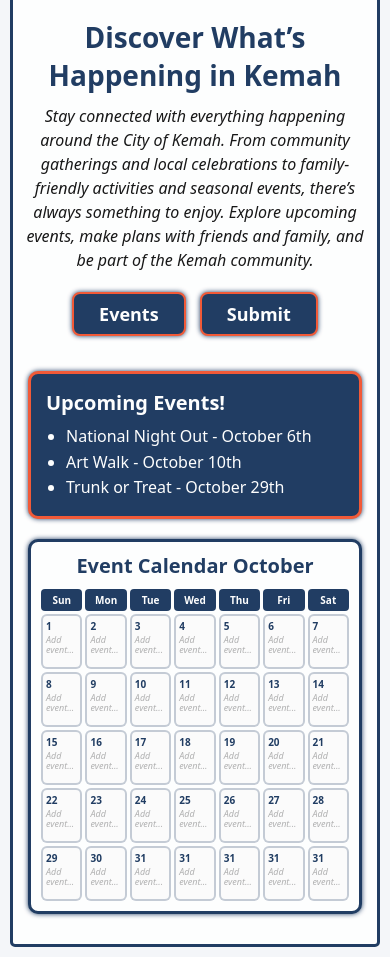
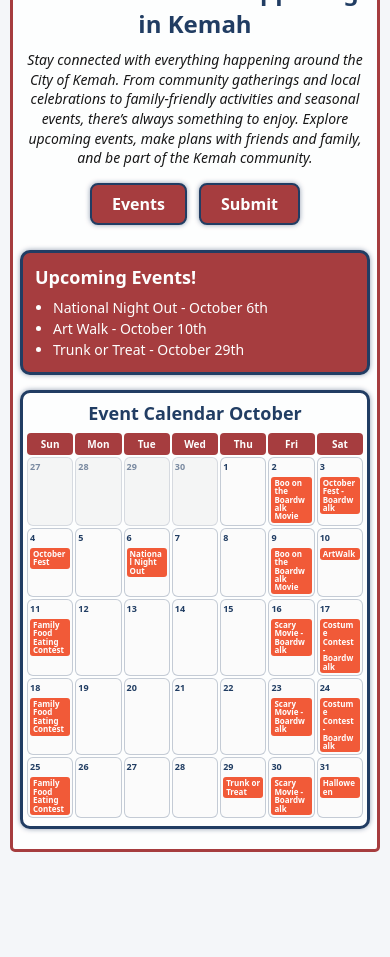
Before and after one commit to DiscoverKemah/Events-Landing-Page, a plain HTML site: page index.html in a window 390 px wide. Shown: the part 291-1248 px from the top of the page. After the commit the page ends 1153 px from the top, so only its background shows below. Drawn offline with Linux system fonts and the light colour scheme.

Commit message:
Update html and css

```diff
--- a/css/stylesheet.css
+++ b/css/stylesheet.css
@@ -29,7 +29,7 @@ body {
 
 main {
     background-color: rgb(255, 255, 255);
-    border-color: rgba(11, 42, 83);
+    border-color: rgb(158, 42, 43);
     border-style: solid;
     border-radius: 5px;
     margin: 10px;
@@ -39,22 +39,22 @@ main {
     display: inline-block;
     font-weight: bold;
     color: white;
-    background-color: rgba(11, 42, 83);
-    border: 2px solid rgba(241, 74, 36);
+    background-color: rgb(158, 42, 43);
+    border: 2px solid rgb(11, 42, 83);
     border-radius: 8px;
     text-decoration: none;
     cursor: pointer;
-    box-shadow: 0 0 5px rgba(11, 42, 83);
+    box-shadow: 0 0 5px rgba(11, 42, 83, 0.5);
     transition: transform 0.4s ease, box-shadow 0.4s ease, background-color 0.4s ease, color 0.4s ease;
 }
 
 .button:hover {
     transform: scale(1.02);
-    background-color: rgba(241, 74, 36);
-    border-color: rgba(11, 42, 83);
+    background-color: rgb(241, 74, 36);
+    border-color: rgb(246, 212, 76);
     color: white;
-    filter: drop-shadow(0 0 6px rgba(11, 42, 83));
-    box-shadow: 0 0 20px 2px rgba(11, 42, 83);
+    filter: drop-shadow(0 0 6px rgba(11, 42, 83, 0.5));
+    box-shadow: 0 0 20px 2px rgb(246, 212, 76);
 }
 
 .logo img {
@@ -63,18 +63,18 @@ main {
 }
 
 .Upcoming {
-    background-color: rgba(11, 42, 83);
+    background-color: rgb(158, 42, 43);
     border-radius: 10px;
-    border: 3px solid rgba(241, 74, 36);
-    box-shadow: 0 0 5px rgba(11, 42, 83);
+    border: 3px solid rgb(11, 42, 83);
+    box-shadow: 0 0 5px rgba(11, 42, 83, 0.5);
     transition: transform 0.4s ease, box-shadow 0.4s ease, background-color 0.4s ease, border-color 0.4s ease;
 }
 
 .Upcoming:hover {
-    border-color: rgba(11, 42, 83);
+    border-color: rgb(246, 212, 76);
     filter: drop-shadow(0 0 6px rgba(118, 3, 118, 0.5));
-    background-color: rgba(241, 74, 36);
-    box-shadow: 0 0 20px 2px rgba(11, 42, 83);
+    background-color: rgb(241, 74, 36);
+    box-shadow: 0 0 20px 2px rgb(246, 212, 76);
     transform: scale(1.011);
 }
 
@@ -92,13 +92,13 @@ main {
 /* Base Calendar Styles */
 .calendar-container {
     background-color: white;
-    border: 3px solid rgba(11, 42, 83);
+    border: 3px solid rgb(11, 42, 83);
     border-radius: 10px;
-    box-shadow: 0 0 5px rgba(11, 42, 83);
+    box-shadow: 0 0 5px rgba(11, 42, 83, 0.5);
 }
 
 .calendar-container h2 {
-    color: rgba(11, 42, 83);
+    color: rgb(11, 42, 83);
     text-align: center;
     font-weight: bold;
 }
@@ -106,10 +106,11 @@ main {
 .calendar-grid {
     display: grid;
     grid-template-columns: repeat(7, 1fr);
+    width: 100%;
 }
 
 .day-header {
-    background-color: rgba(11, 42, 83);
+    background-color: rgb(158, 42, 43);
     color: white;
     font-weight: bold;
     text-align: center;
@@ -117,37 +118,39 @@ main {
 }
 
 .day-box {
-    border: 2px solid rgba(11, 42, 83, 0.25);
+    border: 1px solid rgba(11, 42, 83, 0.25);
     border-radius: 6px;
     background-color: #fcfcfc;
     display: flex;
     flex-direction: column;
-    transition: border-color 0.3s ease, box-shadow 0.3s ease;
+    overflow: hidden;
+    transition: border-color 0.3s ease, box-shadow 0.3s ease, transform 0.25s ease;
+    cursor: pointer;
 }
 
-.day-box:focus-within,
 .day-box:hover {
-    border-color: rgba(241, 74, 36);
+    border-color: rgb(11, 42, 83);
     box-shadow: 0 0 5px rgba(241, 74, 36, 0.4);
+    transform: scale(1.05);
+    z-index: 2;
+}
+
+.empty-box {
+    background-color: #f0f0f0;
+    opacity: 0.6;
 }
 
 .day-number {
     font-weight: bold;
-    color: rgba(11, 42, 83);
+    color: rgb(11, 42, 83);
 }
 
-.event-input {
-    flex: 1;
-    color: #333;
-    outline: none;
+.event-item {
+    background-color: rgb(241, 74, 36);
+    color: #ffffff;
+    font-weight: 600;
+    border-radius: 3px;
     word-break: break-word;
-    cursor: text;
-}
-
-.event-input:empty::before {
-    content: attr(placeholder);
-    color: #aaa;
-    font-style: italic;
 }
 
 
@@ -157,20 +160,20 @@ main {
 @media screen and (max-width: 767px) {
 
     main {
-        padding: 15px 10px;
+        padding: 10px 5px;
         border-width: 3px;
     }
 
     .top {
         display: flex;
-        flex-direction: column-reverse; /* Logo on top, text below */
+        flex-direction: column-reverse;
         align-items: center;
-        gap: 1.5rem;
+        gap: 1.2rem;
     }
 
     .logo img {
         width: 100%;
-        max-width: 280px;
+        max-width: 240px;
         margin-top: 10px;
     }
 
@@ -181,58 +184,58 @@ main {
     }
 
     .text h1 {
-        color: rgba(11, 42, 83);
-        font-size: 28px;
+        color: rgb(11, 42, 83);
+        font-size: 24px;
     }
 
     .text p {
-        font-size: 16px;
+        font-size: 14px;
         font-style: oblique;
-        line-height: 1.5;
+        line-height: 1.4;
         margin-top: 10px;
     }
 
     .button {
-        padding: 8px 25px;
-        font-size: 18px;
-        margin-top: 20px;
-        margin-right: 5px;
-        margin-left: 5px;
+        padding: 8px 20px;
+        font-size: 16px;
+        margin-top: 15px;
+        margin-right: 4px;
+        margin-left: 4px;
     }
 
     .Upcoming {
-        margin: 30px 5px 15px 5px;
-        padding: 15px;
+        margin: 20px 2px 15px 2px;
+        padding: 12px;
     }
 
     .Upcoming h2 {
-        font-size: 20px;
+        font-size: 18px;
         padding-left: 0;
         margin-bottom: 8px;
     }
 
     .Upcoming ul {
-        padding-left: 20px;
+        padding-left: 18px;
     }
 
     .Upcoming li {
-        font-size: 16px;
-        line-height: 1.6;
+        font-size: 14px;
+        line-height: 1.5;
     }
 
-    /* Phone Calendar Styles */
+    /* Phone Calendar Responsive Adjustments */
     .calendar-container {
-        margin: 20px 5px 15px 5px;
-        padding: 10px;
+        margin: 15px 2px 10px 2px;
+        padding: 8px 4px;
     }
 
     .calendar-container h2 {
-        font-size: 20px;
-        margin-bottom: 10px;
+        font-size: 18px;
+        margin-bottom: 8px;
     }
 
     .calendar-grid {
-        gap: 3px;
+        gap: 2px;
     }
 
     .day-header {
@@ -241,18 +244,20 @@ main {
     }
 
     .day-box {
-        min-height: 55px;
-        padding: 3px;
+        min-height: 48px;
+        padding: 2px;
     }
 
     .day-number {
-        font-size: 10px;
+        font-size: 9px;
         margin-bottom: 2px;
     }
 
-    .event-input {
-        font-size: 9px;
-        line-height: 1.1;
+    .event-item {
+        font-size: 8px;
+        line-height: 1.05;
+        padding: 2px 3px;
+        margin-top: 2px;
     }
 }
 
@@ -283,22 +288,22 @@ main {
     }
 
     .text h1 {
-        color: rgba(11, 42, 83);
-        font-size: 38px;
+        color: rgb(11, 42, 83);
+        font-size: 34px;
     }
 
     .text p {
-        font-size: 18px;
+        font-size: 16px;
         font-style: oblique;
         line-height: 1.5;
         margin-top: 10px;
     }
 
     .button {
-        padding: 10px 35px;
-        font-size: 22px;
-        margin-top: 25px;
-        margin-right: 15px;
+        padding: 10px 30px;
+        font-size: 20px;
+        margin-top: 20px;
+        margin-right: 10px;
     }
 
     .logo {
@@ -307,11 +312,11 @@ main {
 
     .logo img {
         width: 100%;
-        max-width: 350px;
+        max-width: 320px;
     }
 
     .Upcoming {
-        margin-top: 40px;
+        margin-top: 30px;
         margin-bottom: 20px;
         padding: 20px;
     }
@@ -326,43 +331,45 @@ main {
     }
 
     .Upcoming li {
-        font-size: 18px;
-        line-height: 1.7;
+        font-size: 17px;
+        line-height: 1.6;
     }
 
-    /* Tablet Calendar Styles */
+    /* Tablet Calendar Responsive Adjustments */
     .calendar-container {
-        margin: 30px 0 20px 0;
-        padding: 20px;
+        margin: 25px 0 20px 0;
+        padding: 15px;
     }
 
     .calendar-container h2 {
-        font-size: 24px;
-        margin-bottom: 15px;
+        font-size: 22px;
+        margin-bottom: 12px;
     }
 
     .calendar-grid {
-        gap: 6px;
+        gap: 5px;
     }
 
     .day-header {
-        font-size: 14px;
+        font-size: 13px;
         padding: 6px 2px;
     }
 
     .day-box {
-        min-height: 75px;
-        padding: 5px;
+        min-height: 70px;
+        padding: 4px;
     }
 
     .day-number {
-        font-size: 13px;
+        font-size: 12px;
         margin-bottom: 3px;
     }
 
-    .event-input {
-        font-size: 11px;
-        line-height: 1.2;
+    .event-item {
+        font-size: 10px;
+        line-height: 1.15;
+        padding: 2px 4px;
+        margin-top: 3px;
     }
 }
 
@@ -396,8 +403,8 @@ main {
     }
 
     .text h1 {
-        color: rgba(11, 42, 83);
-        font-size: 50px;
+        color: rgb(11, 42, 83);
+        font-size: 48px;
     }
 
     .text p {
@@ -407,27 +414,27 @@ main {
     }
 
     .button {
-        padding: 10px 50px;
-        font-size: 30px;
-        margin-top: 45px;
-        margin-right: 27px;
+        padding: 10px 45px;
+        font-size: 26px;
+        margin-top: 35px;
+        margin-right: 20px;
     }
 
     .logo img {
         width: 100%;
-        max-width: 550px;
-        margin-top: 25px;
+        max-width: 500px;
+        margin-top: 20px;
     }
 
     .Upcoming {
-        margin: 65px 10px 25px 10px;
+        margin: 45px 10px 25px 10px;
         padding: 15px 25px;
     }
 
     .Upcoming h2 {
         font-size: 25px;
         padding-left: 10px;
-        margin-top: 10px;
+        margin-top: 5px;
     }
 
     .Upcoming ul {
@@ -435,42 +442,44 @@ main {
     }
 
     .Upcoming li {
-        font-size: 20px;
+        font-size: 19px;
         line-height: 1.8;
     }
 
-    /* Desktop Calendar Styles */
+    /* Desktop Calendar Responsive Adjustments */
     .calendar-container {
-        margin: 40px 10px 25px 10px;
-        padding: 25px;
+        margin: 35px 10px 25px 10px;
+        padding: 20px;
     }
 
     .calendar-container h2 {
-        font-size: 28px;
-        margin-bottom: 20px;
+        font-size: 26px;
+        margin-bottom: 18px;
     }
 
     .calendar-grid {
-        gap: 10px;
+        gap: 8px;
     }
 
     .day-header {
-        font-size: 16px;
-        padding: 10px 4px;
+        font-size: 15px;
+        padding: 8px 4px;
     }
 
     .day-box {
         min-height: 100px;
-        padding: 8px;
+        padding: 6px;
     }
 
     .day-number {
-        font-size: 15px;
-        margin-bottom: 5px;
+        font-size: 14px;
+        margin-bottom: 4px;
     }
 
-    .event-input {
-        font-size: 13px;
-        line-height: 1.3;
+    .event-item {
+        font-size: 12px;
+        line-height: 1.25;
+        padding: 3px 5px;
+        margin-top: 4px;
     }
 }
--- a/index.html
+++ b/index.html
@@ -52,46 +52,92 @@
                 <div class="day-header">Fri</div>
                 <div class="day-header">Sat</div>
 
-                <!-- 31 Days with editable event areas -->
-                <!-- Repeat this block for days 1 through 31 -->
+                <!-- Previous Month Days (September padding) -->
+                <div class="day-box empty-box"><span class="day-number">27</span></div>
+                <div class="day-box empty-box"><span class="day-number">28</span></div>
+                <div class="day-box empty-box"><span class="day-number">29</span></div>
+                <div class="day-box empty-box"><span class="day-number">30</span></div>
+
+                <!-- October Days -->
+                <div class="day-box"><span class="day-number">1</span></div>
                 <div class="day-box">
-                    <span class="day-number">1</span>
-                    <div class="event-input" contenteditable="true" placeholder="Add event..."></div>
+                    <span class="day-number">2</span>
+                    <div class="event-item">Boo on the Boardwalk Movie</div>
                 </div>
-                <div class="day-box"><span class="day-number">2</span><div class="event-input" contenteditable="true" placeholder="Add event..."></div></div>
-                <div class="day-box"><span class="day-number">3</span><div class="event-input" contenteditable="true" placeholder="Add event..."></div></div>
-                <div class="day-box"><span class="day-number">4</span><div class="event-input" contenteditable="true" placeholder="Add event..."></div></div>
-                <div class="day-box"><span class="day-number">5</span><div class="event-input" contenteditable="true" placeholder="Add event..."></div></div>
-                <div class="day-box"><span class="day-number">6</span><div class="event-input" contenteditable="true" placeholder="Add event..."></div></div>
-                <div class="day-box"><span class="day-number">7</span><div class="event-input" contenteditable="true" placeholder="Add event..."></div></div>
-                <div class="day-box"><span class="day-number">8</span><div class="event-input" contenteditable="true" placeholder="Add event..."></div></div>
-                <div class="day-box"><span class="day-number">9</span><div class="event-input" contenteditable="true" placeholder="Add event..."></div></div>
-                <div class="day-box"><span class="day-number">10</span><div class="event-input" contenteditable="true" placeholder="Add event..."></div></div>
-                <div class="day-box"><span class="day-number">11</span><div class="event-input" contenteditable="true" placeholder="Add event..."></div></div>
-                <div class="day-box"><span class="day-number">12</span><div class="event-input" contenteditable="true" placeholder="Add event..."></div></div>
-                <div class="day-box"><span class="day-number">13</span><div class="event-input" contenteditable="true" placeholder="Add event..."></div></div>
-                <div class="day-box"><span class="day-number">14</span><div class="event-input" contenteditable="true" placeholder="Add event..."></div></div>
-                <div class="day-box"><span class="day-number">15</span><div class="event-input" contenteditable="true" placeholder="Add event..."></div></div>
-                <div class="day-box"><span class="day-number">16</span><div class="event-input" contenteditable="true" placeholder="Add event..."></div></div>
-                <div class="day-box"><span class="day-number">17</span><div class="event-input" contenteditable="true" placeholder="Add event..."></div></div>
-                <div class="day-box"><span class="day-number">18</span><div class="event-input" contenteditable="true" placeholder="Add event..."></div></div>
-                <div class="day-box"><span class="day-number">19</span><div class="event-input" contenteditable="true" placeholder="Add event..."></div></div>
-                <div class="day-box"><span class="day-number">20</span><div class="event-input" contenteditable="true" placeholder="Add event..."></div></div>
-                <div class="day-box"><span class="day-number">21</span><div class="event-input" contenteditable="true" placeholder="Add event..."></div></div>
-                <div class="day-box"><span class="day-number">22</span><div class="event-input" contenteditable="true" placeholder="Add event..."></div></div>
-                <div class="day-box"><span class="day-number">23</span><div class="event-input" contenteditable="true" placeholder="Add event..."></div></div>
-                <div class="day-box"><span class="day-number">24</span><div class="event-input" contenteditable="true" placeholder="Add event..."></div></div>
-                <div class="day-box"><span class="day-number">25</span><div class="event-input" contenteditable="true" placeholder="Add event..."></div></div>
-                <div class="day-box"><span class="day-number">26</span><div class="event-input" contenteditable="true" placeholder="Add event..."></div></div>
-                <div class="day-box"><span class="day-number">27</span><div class="event-input" contenteditable="true" placeholder="Add event..."></div></div>
-                <div class="day-box"><span class="day-number">28</span><div class="event-input" contenteditable="true" placeholder="Add event..."></div></div>
-                <div class="day-box"><span class="day-number">29</span><div class="event-input" contenteditable="true" placeholder="Add event..."></div></div>
-                <div class="day-box"><span class="day-number">30</span><div class="event-input" contenteditable="true" placeholder="Add event..."></div></div>
-                <div class="day-box"><span class="day-number">31</span><div class="event-input" contenteditable="true" placeholder="Add event..."></div></div>
-                <div class="day-box"><span class="day-number">31</span><div class="event-input" contenteditable="true" placeholder="Add event..."></div></div>
-                <div class="day-box"><span class="day-number">31</span><div class="event-input" contenteditable="true" placeholder="Add event..."></div></div>
-                <div class="day-box"><span class="day-number">31</span><div class="event-input" contenteditable="true" placeholder="Add event..."></div></div>
-                <div class="day-box"><span class="day-number">31</span><div class="event-input" contenteditable="true" placeholder="Add event..."></div></div>
+                <div class="day-box">
+                    <span class="day-number">3</span>
+                    <div class="event-item">OctoberFest - Boardwalk</div>
+                </div>
+                <div class="day-box">
+                    <span class="day-number">4</span>
+                    <div class="event-item">OctoberFest</div>
+                </div>
+                <div class="day-box"><span class="day-number">5</span></div>
+                <div class="day-box">
+                    <span class="day-number">6</span>
+                    <div class="event-item">National Night Out</div>
+                </div>
+                <div class="day-box"><span class="day-number">7</span></div>
+                <div class="day-box"><span class="day-number">8</span></div>
+                <div class="day-box">
+                    <span class="day-number">9</span>
+                    <div class="event-item">Boo on the Boardwalk Movie</div>
+                </div>
+                <div class="day-box">
+                    <span class="day-number">10</span>
+                    <div class="event-item">ArtWalk</div>
+                </div>
+                <div class="day-box">
+                    <span class="day-number">11</span>
+                    <div class="event-item">Family Food Eating Contest</div>
+                </div>
+                <div class="day-box"><span class="day-number">12</span></div>
+                <div class="day-box"><span class="day-number">13</span></div>
+                <div class="day-box"><span class="day-number">14</span></div>
+                <div class="day-box"><span class="day-number">15</span></div>
+                <div class="day-box">
+                    <span class="day-number">16</span>
+                    <div class="event-item">Scary Movie - Boardwalk</div>
+                </div>
+                <div class="day-box">
+                    <span class="day-number">17</span>
+                    <div class="event-item">Costume Contest - Boardwalk</div>
+                </div>
+                <div class="day-box">
+                    <span class="day-number">18</span>
+                    <div class="event-item">Family Food Eating Contest</div>
+                </div>
+                <div class="day-box"><span class="day-number">19</span></div>
+                <div class="day-box"><span class="day-number">20</span></div>
+                <div class="day-box"><span class="day-number">21</span></div>
+                <div class="day-box"><span class="day-number">22</span></div>
+                <div class="day-box">
+                    <span class="day-number">23</span>
+                    <div class="event-item">Scary Movie - Boardwalk</div>
+                </div>
+                <div class="day-box">
+                    <span class="day-number">24</span>
+                    <div class="event-item">Costume Contest - Boardwalk</div>
+                </div>
+                <div class="day-box">
+                    <span class="day-number">25</span>
+                    <div class="event-item">Family Food Eating Contest</div>
+                </div>
+                <div class="day-box"><span class="day-number">26</span></div>
+                <div class="day-box"><span class="day-number">27</span></div>
+                <div class="day-box"><span class="day-number">28</span></div>
+                <div class="day-box">
+                    <span class="day-number">29</span>
+                    <div class="event-item">Trunk or Treat</div>
+                </div>
+                <div class="day-box">
+                    <span class="day-number">30</span>
+                    <div class="event-item">Scary Movie - Boardwalk</div>
+                </div>
+                <div class="day-box">
+                    <span class="day-number">31</span>
+                    <div class="event-item">Halloween</div>
+                </div>
             </div>
         </div>
     </main>
```
